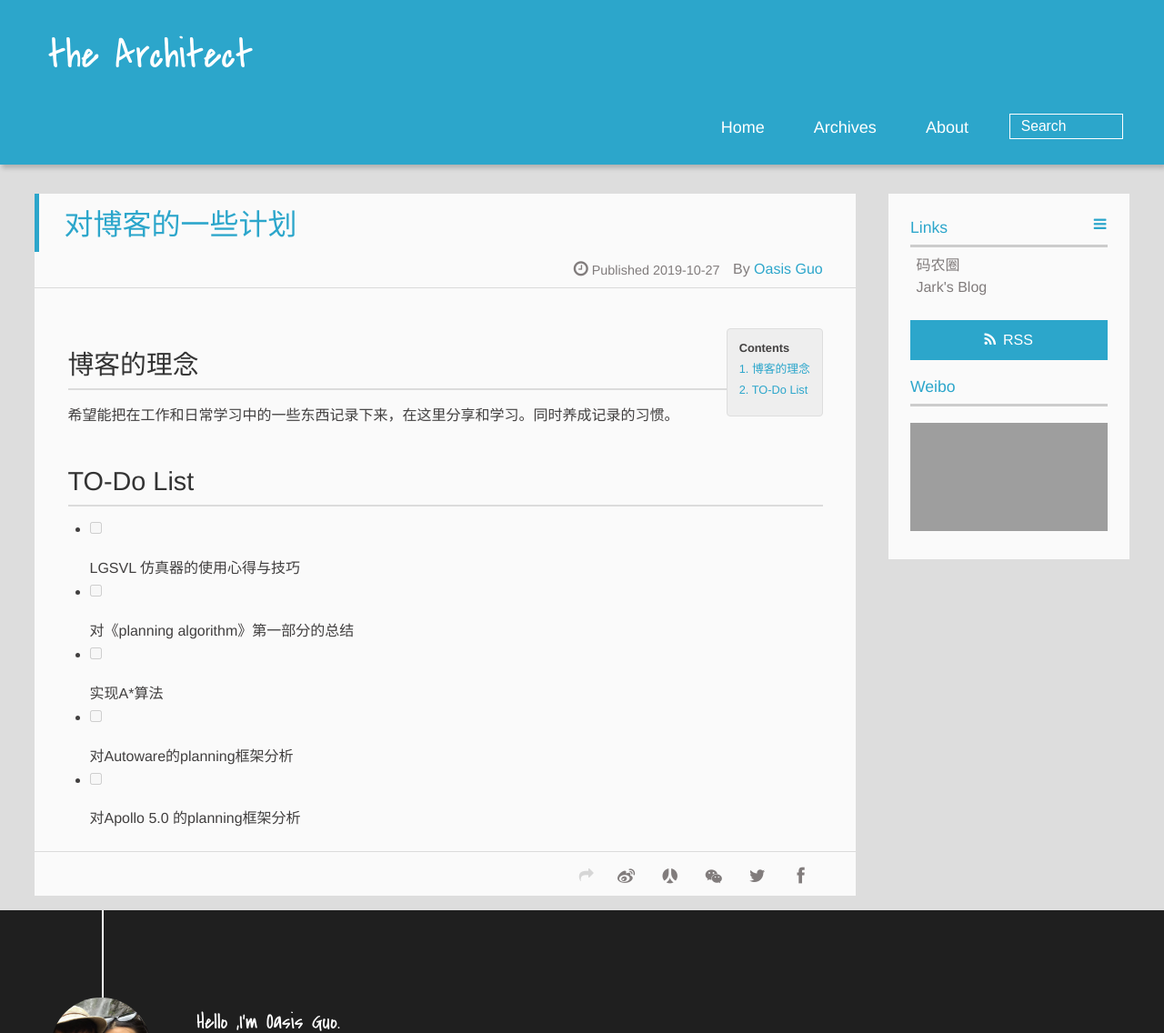
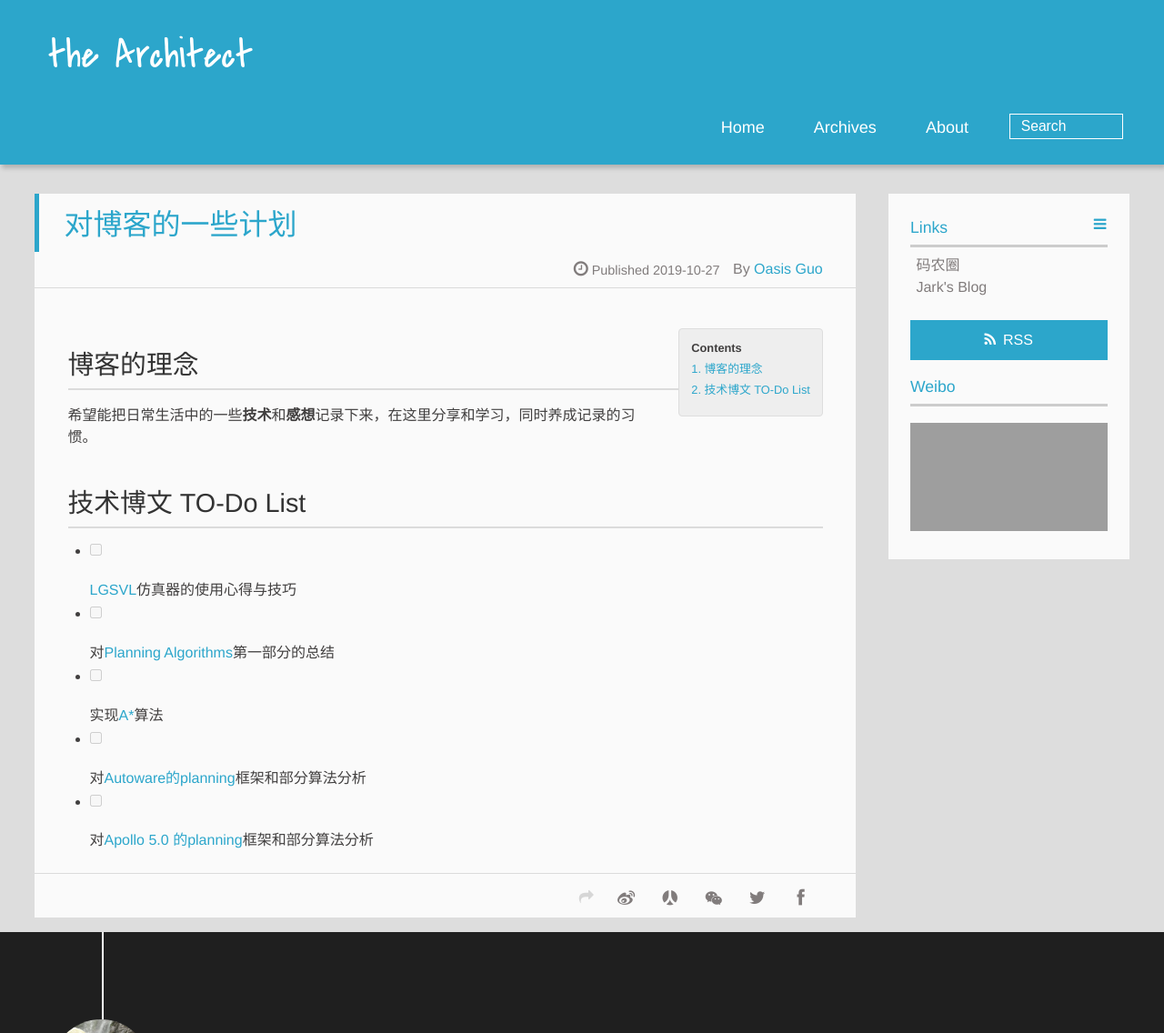
Before and after one commit to Oasis-Guo/Oasis-Guo.github.io, a plain HTML site: page 2019/10/27/对博客的一些计划/index.html in a window 1280 px wide. Shown: the top 1136 px of the page at 91% size. Drawn offline with Linux system fonts and the light colour scheme; grey boxes are pictures that could not be loaded; a script that the page names is missing.

Commit message:
Site updated: 2019-10-27 23:26:19

```diff
--- a/2019/10/27/对博客的一些计划/index.html
+++ b/2019/10/27/对博客的一些计划/index.html
@@ -11,14 +11,14 @@
 
 
 
-    <meta name="description" content="博客的理念希望能把在工作和日常学习中的一些东西记录下来，在这里分享和学习。同时养成记录的习惯。 TO-Do List  LGSVL 仿真器的使用心得与技巧   对《planning algorithm》第一部分的总结   实现A*算法   对Autoware的planning框架分析   对Apollo 5.0 的planning框架分析">
+    <meta name="description" content="博客的理念希望能把日常生活中的一些技术和感想记录下来，在这里分享和学习，同时养成记录的习惯。 技术博文 TO-Do List  LGSVL仿真器的使用心得与技巧   对Planning Algorithms第一部分的总结   实现A*算法   对Autoware的planning框架和部分算法分析   对Apollo 5.0 的planning框架和部分算法分析">
 <meta property="og:type" content="article">
 <meta property="og:title" content="对博客的一些计划">
 <meta property="og:url" content="https:&#x2F;&#x2F;oasis-guo.github.io&#x2F;2019&#x2F;10&#x2F;27&#x2F;%E5%AF%B9%E5%8D%9A%E5%AE%A2%E7%9A%84%E4%B8%80%E4%BA%9B%E8%AE%A1%E5%88%92&#x2F;index.html">
 <meta property="og:site_name" content="the Architect">
-<meta property="og:description" content="博客的理念希望能把在工作和日常学习中的一些东西记录下来，在这里分享和学习。同时养成记录的习惯。 TO-Do List  LGSVL 仿真器的使用心得与技巧   对《planning algorithm》第一部分的总结   实现A*算法   对Autoware的planning框架分析   对Apollo 5.0 的planning框架分析">
+<meta property="og:description" content="博客的理念希望能把日常生活中的一些技术和感想记录下来，在这里分享和学习，同时养成记录的习惯。 技术博文 TO-Do List  LGSVL仿真器的使用心得与技巧   对Planning Algorithms第一部分的总结   实现A*算法   对Autoware的planning框架和部分算法分析   对Apollo 5.0 的planning框架和部分算法分析">
 <meta property="og:locale" content="en">
-<meta property="og:updated_time" content="2019-10-27T15:08:16.625Z">
+<meta property="og:updated_time" content="2019-10-27T15:25:05.668Z">
 <meta name="twitter:card" content="summary">
 
 
@@ -91,21 +91,21 @@
 		<div id="toc" class="toc-article">
 			<strong class="toc-title">Contents</strong>
 
-			<ol class="toc"><li class="toc-item toc-level-1"><a class="toc-link" href="#博客的理念"><span class="toc-number">1.</span> <span class="toc-text">博客的理念</span></a></li><li class="toc-item toc-level-1"><a class="toc-link" href="#TO-Do-List"><span class="toc-number">2.</span> <span class="toc-text">TO-Do List</span></a></li></ol>
+			<ol class="toc"><li class="toc-item toc-level-1"><a class="toc-link" href="#博客的理念"><span class="toc-number">1.</span> <span class="toc-text">博客的理念</span></a></li><li class="toc-item toc-level-1"><a class="toc-link" href="#技术博文-TO-Do-List"><span class="toc-number">2.</span> <span class="toc-text">技术博文 TO-Do List</span></a></li></ol>
 
 		</div>
 
-		<h1 id="博客的理念"><a href="#博客的理念" class="headerlink" title="博客的理念"></a>博客的理念</h1><p>希望能把在工作和日常学习中的一些东西记录下来，在这里分享和学习。同时养成记录的习惯。</p>
-<h1 id="TO-Do-List"><a href="#TO-Do-List" class="headerlink" title="TO-Do List"></a>TO-Do List</h1><ul>
-<li><input disabled="" type="checkbox"> <p>LGSVL 仿真器的使用心得与技巧</p>
+		<h1 id="博客的理念"><a href="#博客的理念" class="headerlink" title="博客的理念"></a>博客的理念</h1><p>希望能把日常生活中的一些<strong>技术</strong>和<strong>感想</strong>记录下来，在这里分享和学习，同时养成记录的习惯。</p>
+<h1 id="技术博文-TO-Do-List"><a href="#技术博文-TO-Do-List" class="headerlink" title="技术博文 TO-Do List"></a>技术博文 TO-Do List</h1><ul>
+<li><input disabled="" type="checkbox"> <p><a href="https://www.lgsvlsimulator.com" target="_blank" rel="noopener">LGSVL</a>仿真器的使用心得与技巧</p>
 </li>
-<li><input disabled="" type="checkbox"> <p>对《planning algorithm》第一部分的总结</p>
+<li><input disabled="" type="checkbox"> <p>对<a href="http://planning.cs.uiuc.edu" target="_blank" rel="noopener">Planning Algorithms</a>第一部分的总结</p>
 </li>
-<li><input disabled="" type="checkbox"> <p>实现A*算法</p>
+<li><input disabled="" type="checkbox"> <p>实现<a href="https://en.wikipedia.org/wiki/A*_search_algorithm" target="_blank" rel="noopener">A*</a>算法</p>
 </li>
-<li><input disabled="" type="checkbox"> <p>对Autoware的planning框架分析</p>
+<li><input disabled="" type="checkbox"> <p>对<a href="">Autoware的planning</a>框架和部分算法分析</p>
 </li>
-<li><input disabled="" type="checkbox"> <p>对Apollo 5.0 的planning框架分析</p>
+<li><input disabled="" type="checkbox"> <p>对<a href="https://github.com/ApolloAuto/apollo/tree/master/modules/planning" target="_blank" rel="noopener">Apollo 5.0 的planning</a>框架和部分算法分析</p>
 </li>
 </ul>
 
@@ -141,7 +141,7 @@
   <div id="toc" class="toc-aside">
   <strong class="toc-title">Contents</strong>
 
- <ol class="toc"><li class="toc-item toc-level-1"><a class="toc-link" href="#博客的理念"><span class="toc-number">1.</span> <span class="toc-text">博客的理念</span></a></li><li class="toc-item toc-level-1"><a class="toc-link" href="#TO-Do-List"><span class="toc-number">2.</span> <span class="toc-text">TO-Do List</span></a></li></ol>
+ <ol class="toc"><li class="toc-item toc-level-1"><a class="toc-link" href="#博客的理念"><span class="toc-number">1.</span> <span class="toc-text">博客的理念</span></a></li><li class="toc-item toc-level-1"><a class="toc-link" href="#技术博文-TO-Do-List"><span class="toc-number">2.</span> <span class="toc-text">技术博文 TO-Do List</span></a></li></ol>
 
   </div>
 
--- a/index.html
+++ b/index.html
@@ -87,17 +87,17 @@
 </header>
     <div class="article-content">
 
-        <h1 id="博客的理念"><a href="#博客的理念" class="headerlink" title="博客的理念"></a>博客的理念</h1><p>希望能把在工作和日常学习中的一些东西记录下来，在这里分享和学习。同时养成记录的习惯。</p>
-<h1 id="TO-Do-List"><a href="#TO-Do-List" class="headerlink" title="TO-Do List"></a>TO-Do List</h1><ul>
-<li><input disabled="" type="checkbox"> <p>LGSVL 仿真器的使用心得与技巧</p>
+        <h1 id="博客的理念"><a href="#博客的理念" class="headerlink" title="博客的理念"></a>博客的理念</h1><p>希望能把日常生活中的一些<strong>技术</strong>和<strong>感想</strong>记录下来，在这里分享和学习，同时养成记录的习惯。</p>
+<h1 id="技术博文-TO-Do-List"><a href="#技术博文-TO-Do-List" class="headerlink" title="技术博文 TO-Do List"></a>技术博文 TO-Do List</h1><ul>
+<li><input disabled="" type="checkbox"> <p><a href="https://www.lgsvlsimulator.com" target="_blank" rel="noopener">LGSVL</a>仿真器的使用心得与技巧</p>
 </li>
-<li><input disabled="" type="checkbox"> <p>对《planning algorithm》第一部分的总结</p>
+<li><input disabled="" type="checkbox"> <p>对<a href="http://planning.cs.uiuc.edu" target="_blank" rel="noopener">Planning Algorithms</a>第一部分的总结</p>
 </li>
-<li><input disabled="" type="checkbox"> <p>实现A*算法</p>
+<li><input disabled="" type="checkbox"> <p>实现<a href="https://en.wikipedia.org/wiki/A*_search_algorithm" target="_blank" rel="noopener">A*</a>算法</p>
 </li>
-<li><input disabled="" type="checkbox"> <p>对Autoware的planning框架分析</p>
+<li><input disabled="" type="checkbox"> <p>对<a href="">Autoware的planning</a>框架和部分算法分析</p>
 </li>
-<li><input disabled="" type="checkbox"> <p>对Apollo 5.0 的planning框架分析</p>
+<li><input disabled="" type="checkbox"> <p>对<a href="https://github.com/ApolloAuto/apollo/tree/master/modules/planning" target="_blank" rel="noopener">Apollo 5.0 的planning</a>框架和部分算法分析</p>
 </li>
 </ul>
 
```
